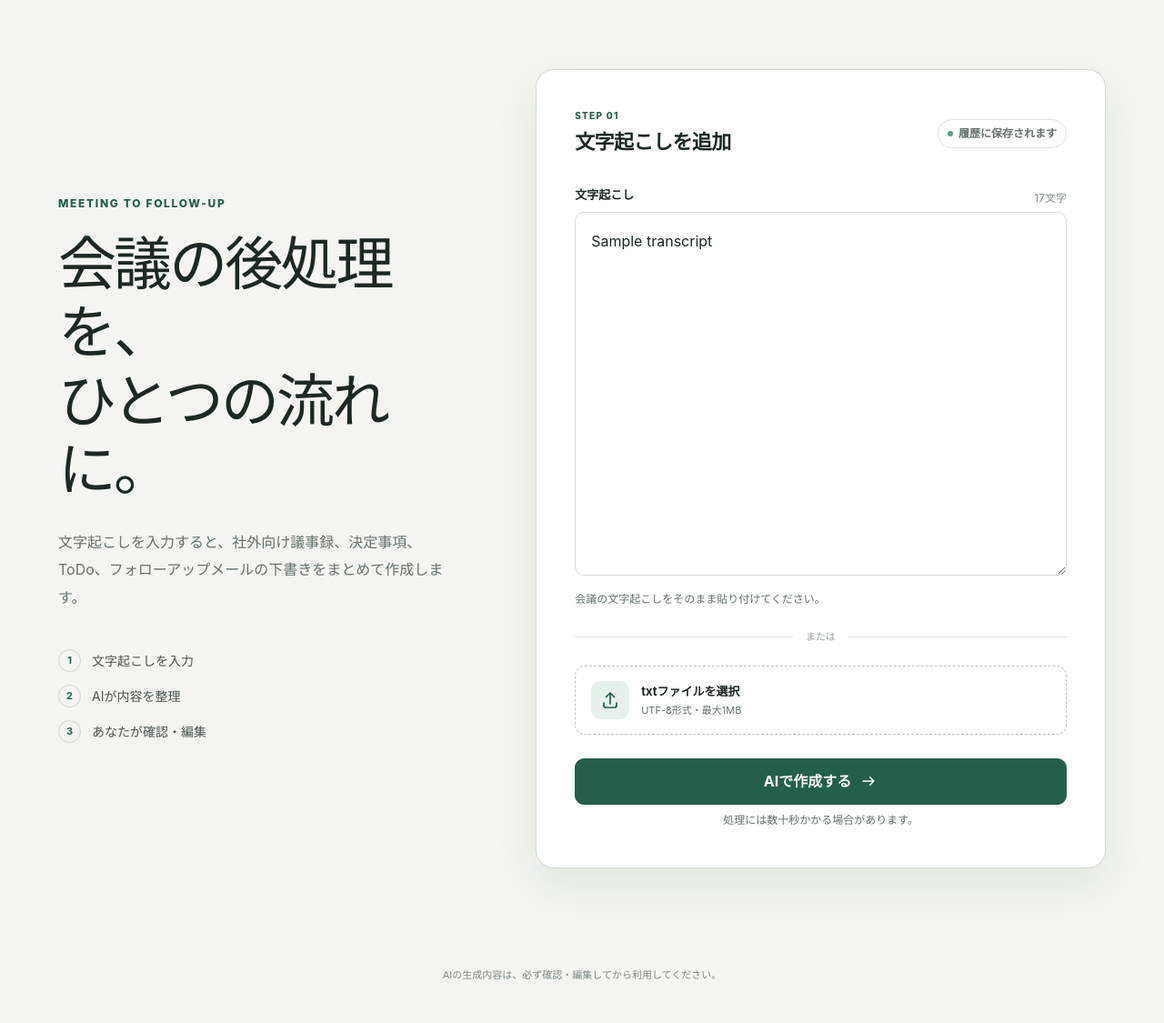
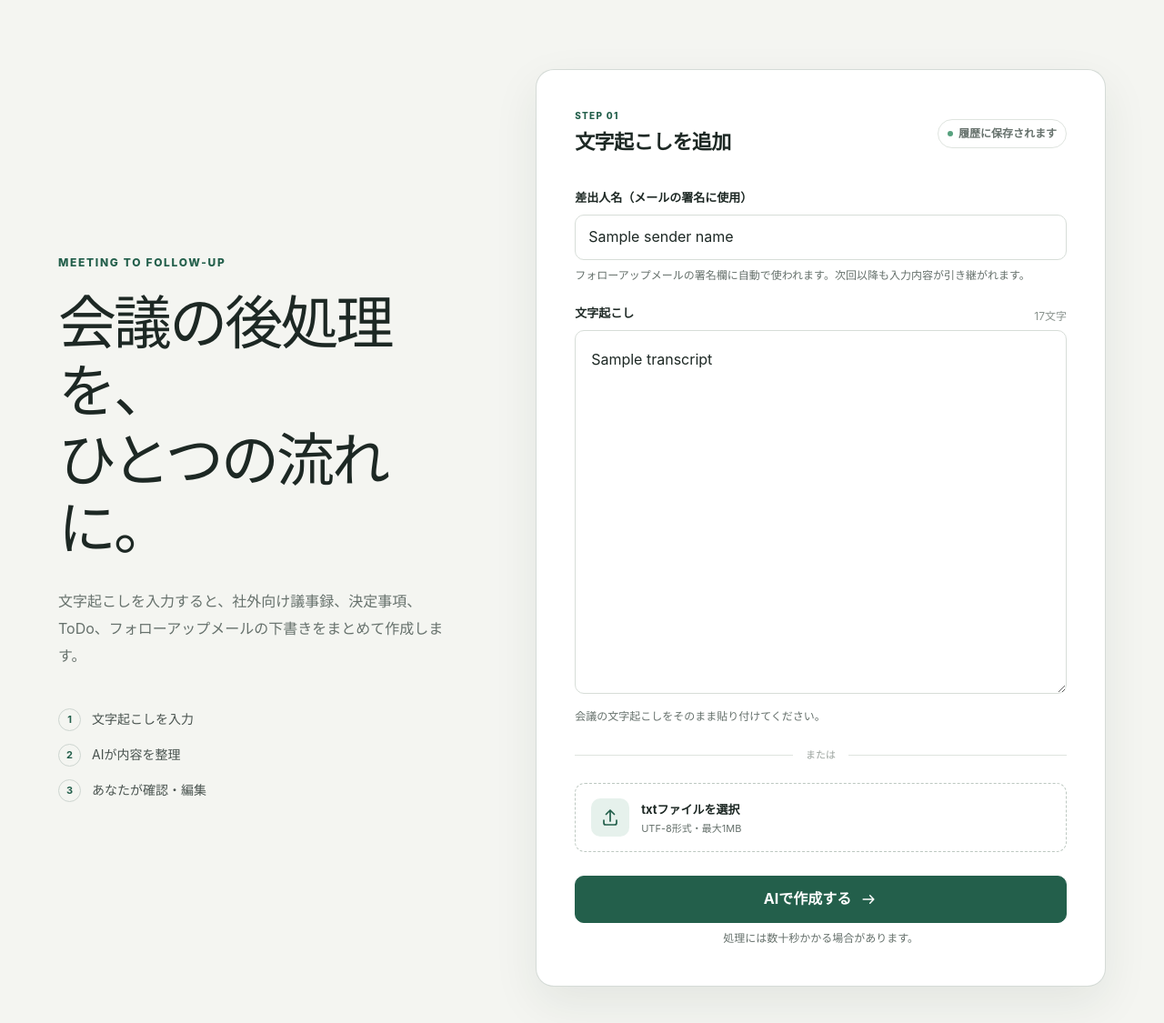
Before and after one commit to Miyayayayayaya/GIZIROU, a Flask app: template templates/index.html in a window 1280 px wide. Shown: the part 72-1197 px from the top of the page at 91% size. Before the commit the page ends 1149 px from the top, so only its background shows below. Run offline with Flask 3, Linux system fonts and the light colour scheme; the template is opened without the code that fills it: most values are stand-ins (such as "Sample title", 1, 10 or a date in 2020).

Commit message:
sender name

```diff
--- a/main.py
+++ b/main.py
@@ -261,9 +261,9 @@ def build_calendar_url(next_meeting: dict) -> str:
 
 
 # --- 3. AIによる実解析処理 ---
-def run_ai_analysis(transcript: str) -> dict:
+def run_ai_analysis(transcript: str, sender_name: str | None = None) -> dict:
     """ai.analyze_transcript() を呼び出して議事録を解析する"""
-    result = analyze_transcript(transcript)
+    result = analyze_transcript(transcript, sender_name=sender_name or None)
 
     # Backend側で Calendar URL を生成して埋め込み（AI側では生成しない）
     calendar_url = build_calendar_url(result["next_meeting"])
@@ -309,25 +309,37 @@ def use_oauth_redirect_host():
 def index():
     if not is_logged_in():
         return render_template("login.html")
-    return render_template("index.html", error=None, transcript="")
+    return render_template(
+        "index.html",
+        error=None,
+        transcript="",
+        sender_name=session.get("sender_name", ""),
+    )
 
 
 @app.post("/analyze")
 @login_required
 def analyze():
     transcript, error = read_transcript()
+    sender_name = request.form.get("sender_name", "").strip()
+    if sender_name:
+        session["sender_name"] = sender_name
+    else:
+        session.pop("sender_name", None)
+
     if error or not transcript:
         return (
             render_template(
                 "index.html",
                 error=error or "文字起こしの内容が空です。",
                 transcript=request.form.get("transcript", ""),
+                sender_name=sender_name,
             ),
             400,
         )
 
     try:
-        analysis_result = run_ai_analysis(transcript)
+        analysis_result = run_ai_analysis(transcript, sender_name)
 
         # ★ SQLite データベースに解析結果と文字起こし原文を自動保存
         saved_meeting = save_meeting(analysis_result, transcript)
@@ -340,6 +352,7 @@ def analyze():
                 "index.html",
                 error=f"解析エラーが発生しました: {str(e)}",
                 transcript=transcript,
+                sender_name=sender_name,
             ),
             500,
         )
--- a/templates/index.html
+++ b/templates/index.html
@@ -34,6 +34,20 @@
       {% endif %}
 
       <form id="transcript-form" action="{{ url_for('analyze') }}" method="post" enctype="multipart/form-data" novalidate>
+        <div class="field-group">
+          <label for="sender-name">差出人名（メールの署名に使用）</label>
+          <input
+            id="sender-name"
+            name="sender_name"
+            type="text"
+            value="{{ sender_name or current_user_name or '' }}"
+            placeholder="例：議事郎"
+            autocomplete="name"
+            aria-describedby="sender-name-help"
+          >
+          <p id="sender-name-help" class="field-help">フォローアップメールの署名欄に自動で使われます。次回以降も入力内容が引き継がれます。</p>
+        </div>
+
         <div class="field-group">
           <div class="field-label-row">
             <label for="transcript">文字起こし</label>
```
Also changed, not shown: ai/pipeline.py (+6 -2 lines), instance/gizirou.db.
